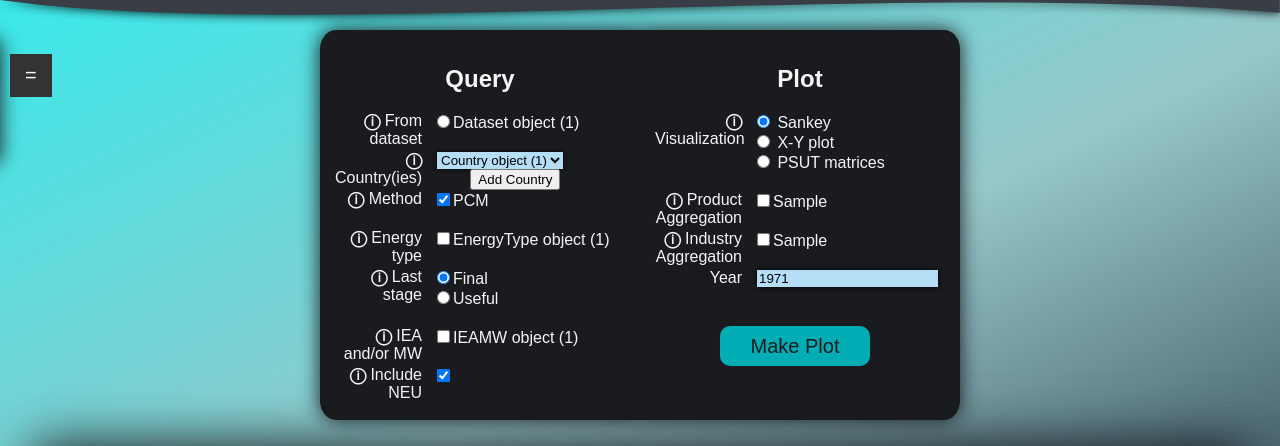
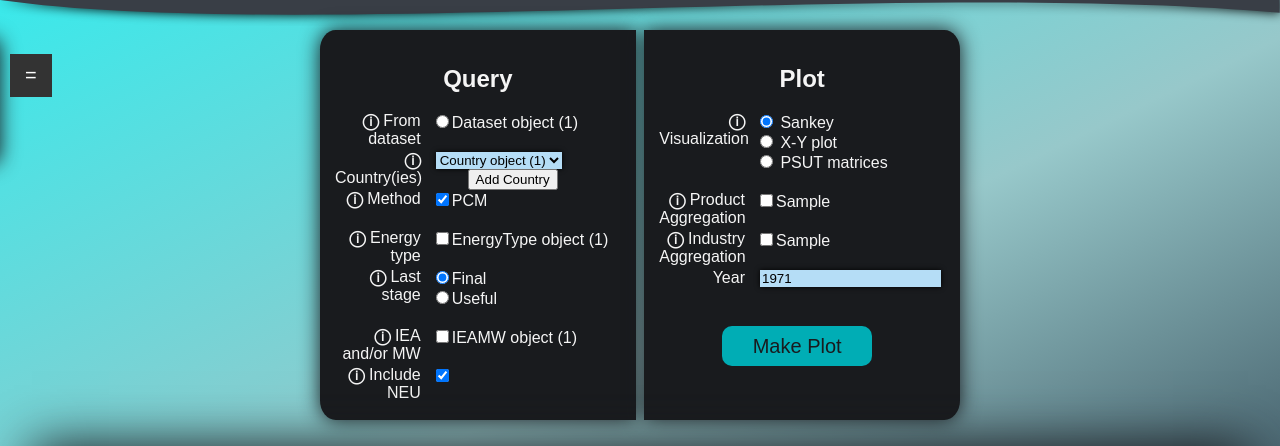
Before and after one commit to Energy-Visualizer/mexer, a Django app: template eviz_site/templates/visualizer.html in a window 1280 px wide. Shown: the part 50-496 px from the top of the page. Run offline with Django 5.2, Linux system fonts and the light colour scheme; tables that the repository leaves empty hold one stand-in row (values such as "Sample post"); the template is opened without the code that fills it: values that come from a table or form of the project are taken from there, most other values are stand-ins (such as "Sample title", 1, 10 or a date in 2020); some libraries are stand-ins or nearby versions.

Commit message:
seperate menus

```diff
--- a/eviz_site/templates/visualizer.html
+++ b/eviz_site/templates/visualizer.html
@@ -214,6 +214,8 @@
             &#x2800
         </div>
     </div>
+
+    <div style="width: 3%;"></div>
 
     <div id="plot-setting-section" class="menu-pane bevel-right">
         <h2>Plot</h2>
```
